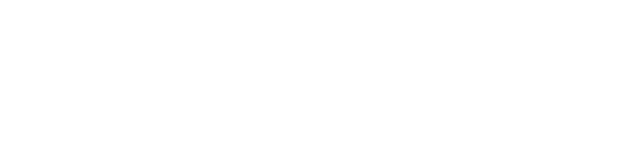
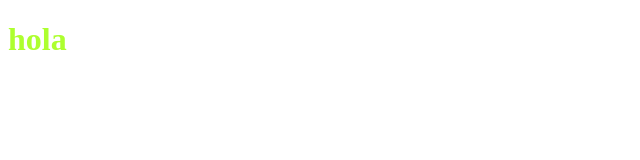
Before and after one commit to antonellojc/repositorio_1, a plain HTML site: page index.html in a window 1280 px wide. Shown: the whole page, without its empty margins (0-640 px from the left). Drawn offline with Linux system fonts and the light colour scheme.

Commit message:
primer commir nueva rama

```diff
--- a/estilos.css
+++ b/estilos.css
@@ -0,0 +1 @@
+h1{color: greenyellow;}
--- a/index.html
+++ b/index.html
@@ -6,6 +6,7 @@
 	<title>GIT</title>
 </head>
 <body>
+	<h1>hola</h1>
 
 </body>
 </html>
```
